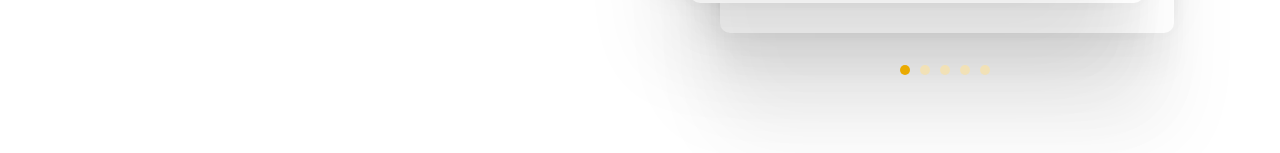
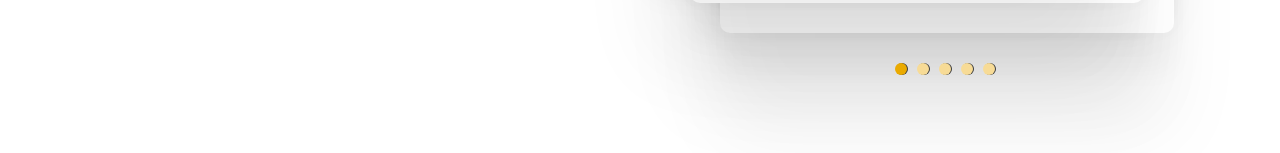
Before and after one commit to moolraaj/Elegocs_project, a React (Vite) app: page /about in a window 1280 px wide. Shown: the part 3329-3482 px from the top of the page. Built offline with nearby package versions, Linux system fonts and the light colour scheme.

Commit message:
chnages in about.scss

```diff
--- a/src/pages/About/AboutPage.scss
+++ b/src/pages/About/AboutPage.scss
@@ -453,13 +453,14 @@ button {
 }
 
 .dot {
-  height: 10px;
-  width: 10px;
-  background-color: #f1e1b7;
+  height: 12px;
+  width: 12px;
+  background-color: #f7db96;
   border-radius: 50%;
   display: inline-block;
   margin: 0 5px;
   cursor: pointer;
+  box-shadow: 1px 0px 0px  0px #3b3b3b ;
 }
 
 .active-dot {
```
